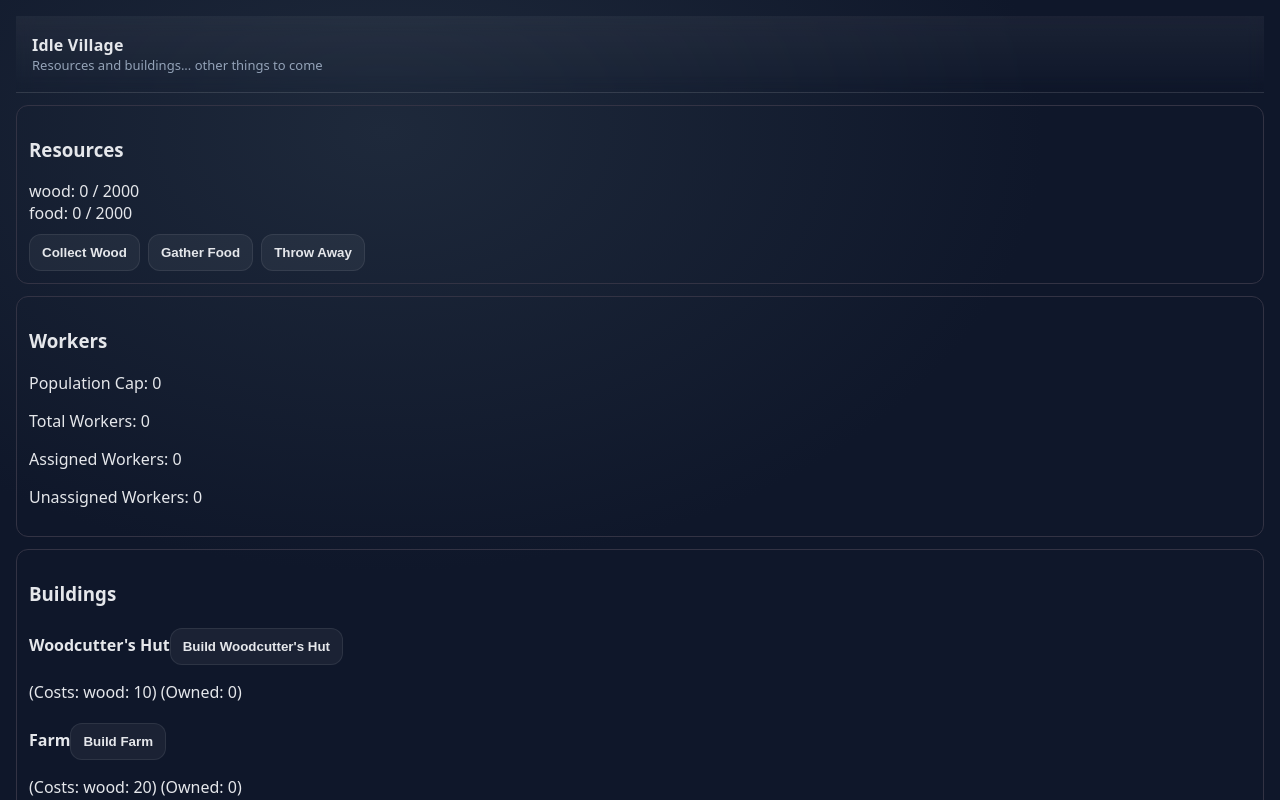
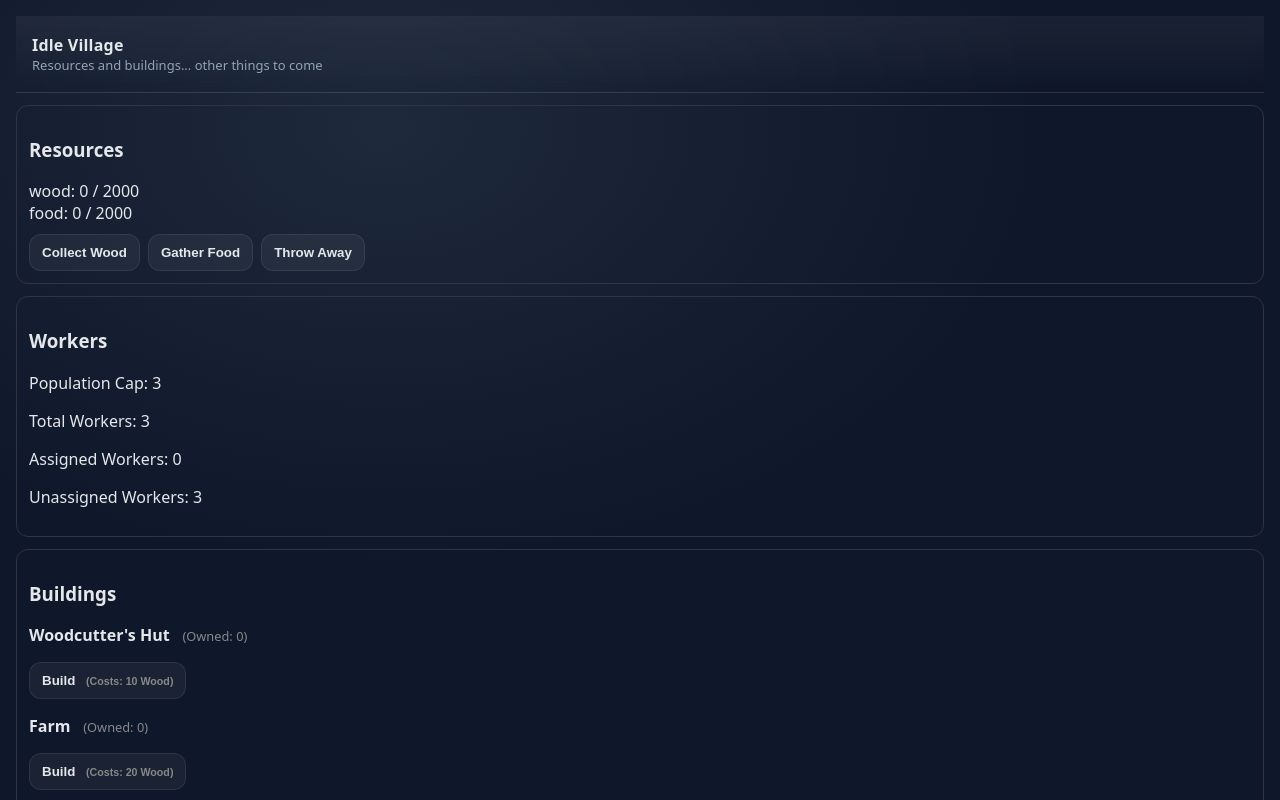
Before and after one commit to andrewwheal/idle-village, a Preact app: page / in a window 1280 px wide. Shown: the top 800 px of the page. Built offline with nearby package versions, Linux system fonts and the light colour scheme.

Commit message:
feat: Implement assigning workers to buildings
This includes a rework to the BuildingPanel to separate elements for better readability, and temporarily setting the initial state of workers to 3.

```diff
--- a/src/game/state.ts
+++ b/src/game/state.ts
@@ -26,6 +26,11 @@ export type GameState = {
   workers: WorkerState;
 }
 
+export function hasValidBuildingInstance(state: Readonly<GameState>, buildingId: BuildingId, instanceId: number): boolean {
+  const buildingInstances = state.buildings[buildingId];
+  return !!(buildingInstances && buildingInstances[instanceId]);
+}
+
 // TODO should we have all resources/buildings in the state, or only those that have been unlocked/built?
 export function createInitialGameState(resources: ResourceDefinitionMap): GameState {
   console.debug("Creating initial game state");
@@ -44,9 +49,9 @@ export function createInitialGameState(resources: ResourceDefinitionMap): GameSt
     resources: resourceStates,
     buildings: {},
     workers: {
-      count: 0,
+      count: 3,
       assigned: 0,
-      population_capacity: 0,
+      population_capacity: 3,
     },
   } as GameState;
 }
@@ -118,9 +123,9 @@ export function loadGameState(): GameState | null {
       delete parsed.buildingTimers;
 
       parsed.workers = {
-        count: workerCount,
-        assigned: workerCount,
-        population_capacity: workerCount,
+        count: Math.max(workerCount, 3),
+        assigned: workerCount,  // TODO investigate the feasability of deriving assigned from buildings instead of storing a manually tracked value
+        population_capacity: Math.max(workerCount, 3),
       };
 
       parsed.version = 3;
--- /dev/null
+++ b/src/game/workers.ts
@@ -0,0 +1,79 @@
+import { stateSignal } from "../main";
+import type { BuildingId } from "../content/buildings";
+import { type GameState, hasValidBuildingInstance } from "./state";
+
+export function canAssignWorkerToBuilding(state: Readonly<GameState>, buildingId: BuildingId, instanceId: number): boolean {
+    if (!hasValidBuildingInstance(state, buildingId, instanceId)) {
+        return false;
+    }
+
+    return state.workers.assigned < state.workers.count
+}
+
+export function canRemoveWorkerFromBuilding(state: Readonly<GameState>, buildingId: BuildingId, instanceId: number): boolean {
+    if (!hasValidBuildingInstance(state, buildingId, instanceId)) {
+        return false;
+    }
+
+    return (state.buildings[buildingId]?.[instanceId]?.length ?? 0) > 0;
+}
+
+export function addWorkerToBuilding(buildingId: string, instanceId: number) {
+    const state = stateSignal.value;
+
+    if (!canAssignWorkerToBuilding(state, buildingId as BuildingId, instanceId)) {
+        console.warn("Cannot assign more workers than available");
+        return;
+    }
+
+    const buildingInstances = state.buildings[buildingId];
+    if (!buildingInstances || !buildingInstances[instanceId]) {
+        console.warn(`Invalid building (${buildingId}) or instance (${instanceId}) when adding worker`);
+        return;
+    }
+
+    const updatedBuildingInstances = [...buildingInstances];
+    updatedBuildingInstances[instanceId] = [...updatedBuildingInstances[instanceId], 0];
+
+    stateSignal.value = {
+        ...state,
+        buildings: {
+            ...state.buildings,
+            [buildingId]: updatedBuildingInstances,
+        },
+        workers: {
+            ...state.workers,
+            assigned: state.workers.assigned + 1,
+        },
+    };
+}
+
+export function removeWorkerFromBuilding(buildingId: string, instanceId: number) {
+    const state = stateSignal.value;
+
+    const buildingInstances = state.buildings[buildingId];
+    if (!buildingInstances || !buildingInstances[instanceId]) {
+        console.warn(`Invalid building (${buildingId}) or instance ID (${instanceId}) when removing worker`);
+        return;
+    }
+
+    if (!canRemoveWorkerFromBuilding(state, buildingId as BuildingId, instanceId)) {
+        console.warn(`No removable worker on building (${buildingId}) instance (${instanceId})`);
+        return;
+    }
+
+    const updatedBuildingInstances = [...buildingInstances];
+    updatedBuildingInstances[instanceId] = updatedBuildingInstances[instanceId].slice(0, -1);
+
+    stateSignal.value = {
+        ...state,
+        buildings: {
+            ...state.buildings,
+            [buildingId]: updatedBuildingInstances,
+        },
+        workers: {
+            ...state.workers,
+            assigned: Math.max(0, state.workers.assigned - 1),
+        },
+    };
+}
--- a/src/ui/components/BuildingPanel.tsx
+++ b/src/ui/components/BuildingPanel.tsx
@@ -1,37 +1,105 @@
 import { BUILDING_DEFINITIONS } from "../../content/buildings.ts";
+import { RESOURCE_DEFINITIONS } from "../../content/resources.ts";
+import type { BuildingId } from "../../content/buildings.ts";
 import { stateSignal } from "../../main.tsx";
 import { addBuilding } from "../../game/actions.ts";
-import { computed } from "@preact/signals";
+import {
+  addWorkerToBuilding,
+  canAssignWorkerToBuilding,
+  canRemoveWorkerFromBuilding,
+  removeWorkerFromBuilding,
+} from "../../game/workers.ts";
+
+function formatCost(cost: Partial<Record<string, number>>): string {
+  return Object.entries(cost)
+    .map(([resId, amount]) => `${amount} ${RESOURCE_DEFINITIONS[resId].name}`)
+    .join(", ");
+}
+
+type BuildingInstanceRowProps = {
+  buildingId: BuildingId;
+  buildingName: string;
+  instanceId: number;
+  workerTimers: number[];
+};
+
+function BuildingInstanceRow({ buildingId, buildingName, instanceId, workerTimers }: BuildingInstanceRowProps) {
+  const state = stateSignal.value;
+  const canAssign = canAssignWorkerToBuilding(state, buildingId, instanceId);
+  const canRemove = canRemoveWorkerFromBuilding(state, buildingId, instanceId);
+
+  return (
+    <p key={instanceId}>
+      Building {instanceId + 1} workers:
+
+      <button
+        aria-label={`Add worker to ${buildingName} ${instanceId + 1}`}
+        style={{ marginLeft: "0.3em", padding: "0.3em 0.5em" }}
+        type="button"
+        disabled={!canAssign}
+        onClick={() => addWorkerToBuilding(buildingId, instanceId)}
+      >
+        ➕
+      </button>
+
+      <button
+        aria-label={`Remove worker from ${buildingName} ${instanceId + 1}`}
+        style={{ marginLeft: "0.3em", padding: "0.3em 0.5em" }}
+        type="button"
+        disabled={!canRemove}
+        onClick={() => removeWorkerFromBuilding(buildingId, instanceId)}
+      >
+        ➖
+      </button>
+
+      {workerTimers.map((timer, i) => (
+        <span key={i} style={{ marginLeft: "0.5em" }}>{timer.toFixed(1)}</span>
+      ))}
+    </p>
+  );
+}
+
+type BuildingCardProps = {
+  buildingId: BuildingId;
+};
+
+function BuildingCard({ buildingId }: BuildingCardProps) {
+  const state = stateSignal.value;
+  const building = BUILDING_DEFINITIONS[buildingId];
+  const ownedInstances = state.buildings[buildingId] ?? [];
+
+  return (
+    <div key={buildingId} style={{ marginBottom: 8 }}>
+      <p>
+        <strong>{building.name}</strong>
+        <span style={{ marginLeft: "1em", color: "#888", fontSize: "0.8em" }}>(Owned: {ownedInstances.length})</span>
+      </p>
+      <p>
+        <button aria-label={`Build ${building.name}`} onClick={() => addBuilding(building.id)}>
+          Build
+          <span style={{ marginLeft: "1em", color: "#888", fontSize: "0.8em" }}>(Costs: {formatCost(building.cost)})</span>
+        </button>
+      </p>
+      {ownedInstances.map((workerTimers, instanceId) => (
+        <BuildingInstanceRow
+          key={instanceId}
+          buildingId={building.id}
+          buildingName={building.name}
+          instanceId={instanceId}
+          workerTimers={workerTimers}
+        />
+      ))}
+    </div>
+  );
+}
 
 export default function BuildingsPanel() {
-  // console.log("Rendering BuildingsPanel");
-  const buildingEntries = computed(() => stateSignal.value.buildings);
-
   return (
     <div style={{ border: "1px solid #334", borderRadius: 12, padding: 12 }}>
       <h3>Buildings</h3>
 
-      {Object.entries(BUILDING_DEFINITIONS).map(([id, building]) => (
-        <div key={id} style={{ marginBottom: 8 }}>
-          <p>
-            <strong>{building.name}</strong>
-            <button style={{ marginTop: 4 }} onClick={() => addBuilding(building.id)}>
-              Build {building.name}
-            </button>
-          </p>
-          <p>
-            (Costs: {Object.entries(building.cost).map(([resId, amount]) => `${resId}: ${amount}`).join(", ")})
-            (Owned: {buildingEntries.value[building.id]?.length || 0})
-          </p>
-          { buildingEntries.value[building.id]?.map((buildingInstance, instanceId) => (
-            <p>
-              Building {instanceId + 1} workers:
-              { buildingInstance.map((timer, i) => (
-                <span key={i} style={{ marginLeft: 4 }}>{timer.toFixed(1)}</span>
-              ))}
-            </p>
-          ))}
-        </div>
+      {(Object.keys(BUILDING_DEFINITIONS) as BuildingId[]).map((buildingId) => (
+        <BuildingCard key={buildingId} buildingId={buildingId} />
       ))}
     </div>
   );
```
